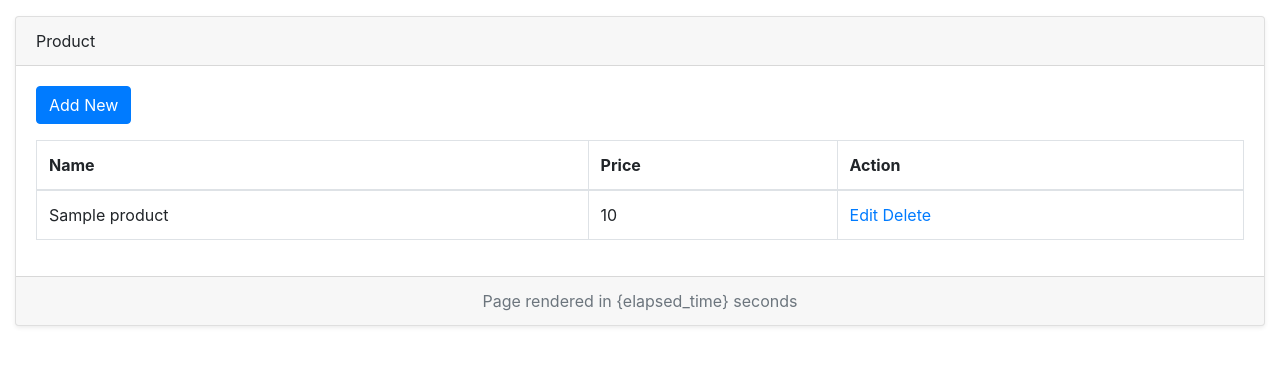
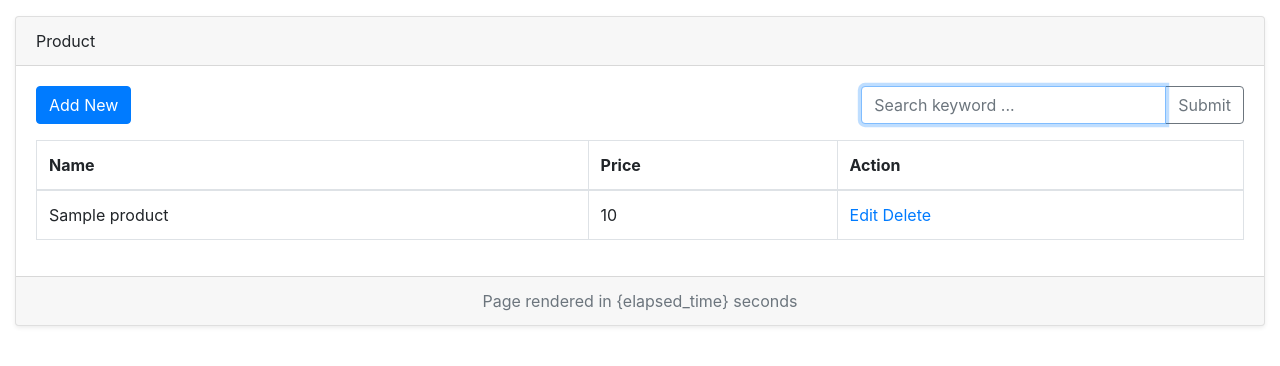
Before and after one commit to ahmedhambal/CI4-CRUD, a CodeIgniter 4 app: the page made by app/Views/ProductPG/product_view.php in a window 1280 px wide. Shown: the part 56-422 px from the top of the page. Run offline with PHP 8.4 and a stand-in for CodeIgniter, Linux system fonts and the light colour scheme; the template is opened without the code that fills it: most values are stand-ins (such as "Sample title", 1, 10 or a date in 2020); data that the repository does not hold is empty; some libraries are stand-ins or nearby versions.

Commit message:
Update CI-4 With Search

```diff
--- a/app/Views/Pagers/bootstrap_pagination.php
+++ b/app/Views/Pagers/bootstrap_pagination.php
@@ -6,6 +6,7 @@
 
 $pager->setSurroundCount(2);
 ?>
+<div class="d-flex justify-content-end">
     <nav aria-label="<?= lang('Pager.pageNavigation') ?>">
         <ul class="pagination">
             <?php if ($pager->hasPrevious()) : ?>
@@ -33,3 +34,4 @@ $pager->setSurroundCount(2);
             <?php endif ?>
         </ul>
     </nav>
+</div>
--- a/app/Views/ProductPG/product_view.php
+++ b/app/Views/ProductPG/product_view.php
@@ -18,7 +18,21 @@
                 Product
             </div>
             <div class="card-body">
-                <a href="/productPG/add_new" class="btn btn-primary mb-3">Add New</a>
+                <div class="row">
+                    <div class="col-xl-8 col-lg-7">
+                        <a href="/productPG/add_new" class="btn btn-primary mb-3">Add New</a>
+                    </div>
+                    <div class="col-xl-4 col-lg-5">
+                        <form action="/productPG" method="post">
+                            <div class="input-group mb-3">
+                                <input type="text" class="form-control" placeholder="Search keyword ... " name="keyword" autocomplete="off" autofocus>
+                                <div class="input-group-append">
+                                    <input class="btn btn-outline-secondary" type="submit" name="submit">
+                                </div>
+                            </div>
+                        </form>
+                    </div>
+                </div>
                 <table class="table table-bordered table-hover">
                     <thead>
                         <tr>
```
Also changed, not shown: app/Controllers/ProductPG.php (+9 -1 lines). Lines whose indentation alone changed are shown as unchanged.
